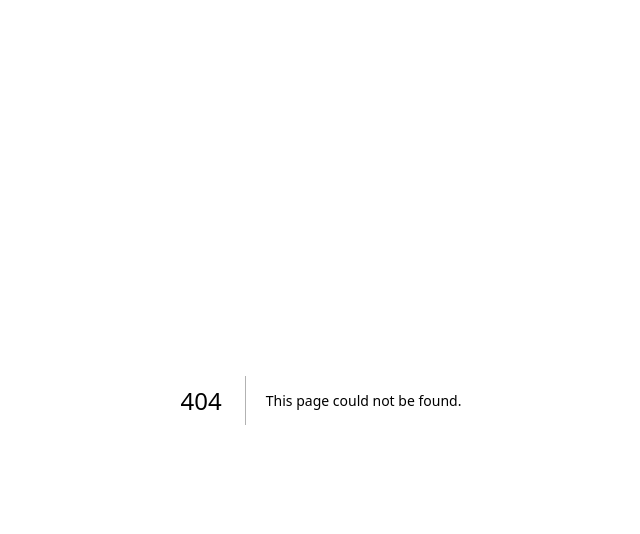
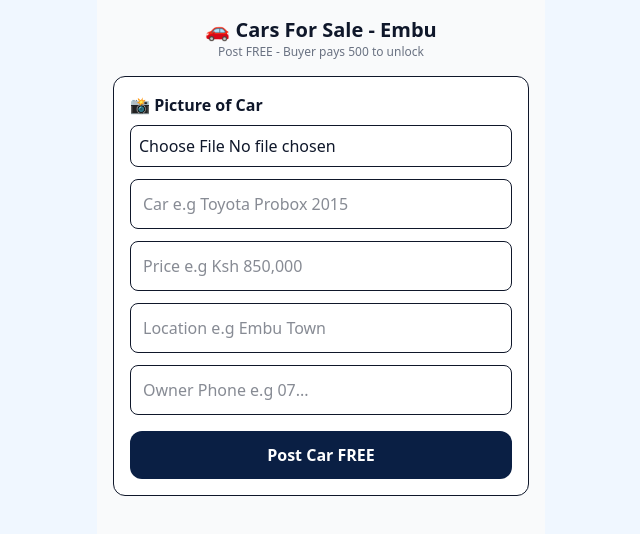
Before and after one commit to njoguemmanuel04-lgtm/taskmate, a Next.js app: page /cars in a window 1280 px wide. Before the commit this address had no page. Shown: the top 534 px of the page, without its empty margins (319-959 px from the left). Built offline with nearby package versions, Linux system fonts and the light colour scheme.

Commit message:
Create page.tsx

```diff
--- /dev/null
+++ b/app/cars/page.tsx
@@ -0,0 +1,98 @@
+"use client";
+import { useState, useEffect } from "react";
+export default function CarsPage(){
+  const [make,setMake]=useState("");
+  const [price,setPrice]=useState("");
+  const [phone,setPhone]=useState("");
+  const [loc,setLoc]=useState("");
+  const [image,setImage]=useState("");
+  const [cars,setCars]=useState<any[]>([]);
+  const [showMpesaFor,setShowMpesaFor]=useState<number|null>(null);
+  useEffect(()=>{
+    const s=JSON.parse(localStorage.getItem("taskmate_cars")||"[]");
+    setCars(s);
+  },[]);
+  const handleImage=(e:any)=>{
+    const file=e.target.files[0];
+    if(file){
+      const reader=new FileReader();
+      reader.onload=(ev:any)=>setImage(ev.target.result);
+      reader.readAsDataURL(file);
+    }
+  };
+  const submit=()=>{
+    if(!make||!price||!phone||!image){alert("Add Picture, Car Name, Price, Phone"); return;}
+    const newCar={id:Date.now(),make,price,phone,loc,image,status:"locked"};
+    const updated=[newCar,...cars];
+    localStorage.setItem("taskmate_cars",JSON.stringify(updated));
+    setCars(updated);
+    setMake("");setPrice("");setPhone("");setLoc("");setImage("");
+    alert("✅ Car Posted FREE! Locked 🔒");
+  };
+  const requestUnlock=(id:number)=>{
+    const updated=cars.map((c:any)=>c.id===id?{...c,status:"pending"}:c);
+    localStorage.setItem("taskmate_cars",JSON.stringify(updated));
+    setCars(updated);
+    const car = cars.find((c:any)=>c.id===id);
+    const msg = `CAR PAYMENT - I PAID!%0ACar: ${car?.make} - ${car?.price}%0ALocation: ${car?.loc}%0APlease check M-Pesa 0116982197%0ATime: ${new Date().toLocaleString()}`;
+    window.open(`https://wa.me/254116982197?text=${msg}`, '_blank');
+    setShowMpesaFor(null);
+    alert("✅ Sent to Admin!");
+  };
+  return(
+    <div className="max-w-md mx-auto p-4 bg-gray-50 min-h-screen">
+      <h1 className="font-black text-xl text-center">🚗 Cars For Sale - Embu</h1>
+      <p className="text-center text-xs text-gray-500">Post FREE - Buyer pays 500 to unlock</p>
+      <div className="bg-white p-4 rounded-xl border mt-4">
+        <label className="font-bold">📸 Picture of Car</label>
+        <input type="file" accept="image/*" onChange={handleImage} className="w-full mt-2 border rounded-lg p-2"/>
+        {image && <img src={image} className="mt-2 w-full h-48 object-cover rounded-lg border"/>}
+        <input value={make} onChange={e=>setMake(e.target.value)} placeholder="Car e.g Toyota Probox 2015" className="w-full border rounded-lg p-3 mt-3"/>
+        <input value={price} onChange={e=>setPrice(e.target.value)} placeholder="Price e.g Ksh 850,000" className="w-full border rounded-lg p-3 mt-3"/>
+        <input value={loc} onChange={e=>setLoc(e.target.value)} placeholder="Location e.g Embu Town" className="w-full border rounded-lg p-3 mt-3"/>
+        <input value={phone} onChange={e=>setPhone(e.target.value)} placeholder="Owner Phone e.g 07..." className="w-full border rounded-lg p-3 mt-3"/>
+        <button onClick={submit} className="w-full bg-[#0A1F44] text-white py-3 rounded-xl font-bold mt-4">Post Car FREE</button>
+      </div>
+      {cars.map((c:any)=>{
+        const isLocked = c.status==="locked" ||!c.status;
+        const isPending = c.status==="pending";
+        const isUnlocked = c.status==="unlocked";
+        return(
+          <div key={c.id} className="border rounded-xl overflow-hidden bg-white mt-4 shadow-sm">
+            <img src={c.image} className="w-full h-64 object-cover"/>
+            <div className="p-3">
+              <p className="font-bold">🚗 {c.make}</p>
+              <p className="font-black text-green-700">{c.price}</p>
+              <p className="text-xs text-gray-500">📍 {c.loc}</p>
+              {isLocked && (
+                <div className="mt-3 border-2 border-dashed border-black p-3 rounded-xl text-center">
+                  <p className="font-black text-lg">🔒 NUMBER LOCKED 🔒</p>
+                  {showMpesaFor===c.id?(
+                    <div className="bg-yellow-50 p-3 rounded-lg mt-3 border border-yellow-300">
+                      <p className="font-bold text-center">SEND MONEY</p>
+                      <p className="font-black text-center text-xl text-green-700">Ksh 500 to 0116982197</p>
+                      <button onClick={()=>requestUnlock(c.id)} className="w-full bg-green-600 text-white py-3 rounded-lg font-black mt-3">✅ I HAVE PAID - VERIFY ME</button>
+                      <button onClick={()=>setShowMpesaFor(null)} className="w-full bg-gray-200 py-2 rounded-lg mt-2 text-sm">Cancel</button>
+                    </div>
+                  ):(
+                    <button onClick={()=>setShowMpesaFor(c.id)} className="w-full bg-[#0A1F44] text-white py-3 rounded-xl font-black mt-3">🔓 Unlock Number - Pay 500</button>
+                  )}
+                </div>
+              )}
+              {isPending && (
+                <div className="mt-3 bg-orange-100 p-3 rounded-xl text-center border border-orange-300">
+                  <p className="font-bold text-orange-700">⏳ WAITING FOR ADMIN</p>
+                </div>
+              )}
+              {isUnlocked && (
+                <div className="mt-3 bg-green-50 p-3 rounded-xl border border-green-300">
+                  <a href={`tel:${c.phone}`} className="block bg-green-600 text-white text-center py-3 rounded-xl font-black">📞 Call Owner: {c.phone}</a>
+                </div>
+              )}
+            </div>
+          </div>
+        )
+      })}
+    </div>
+  )
+}
```
